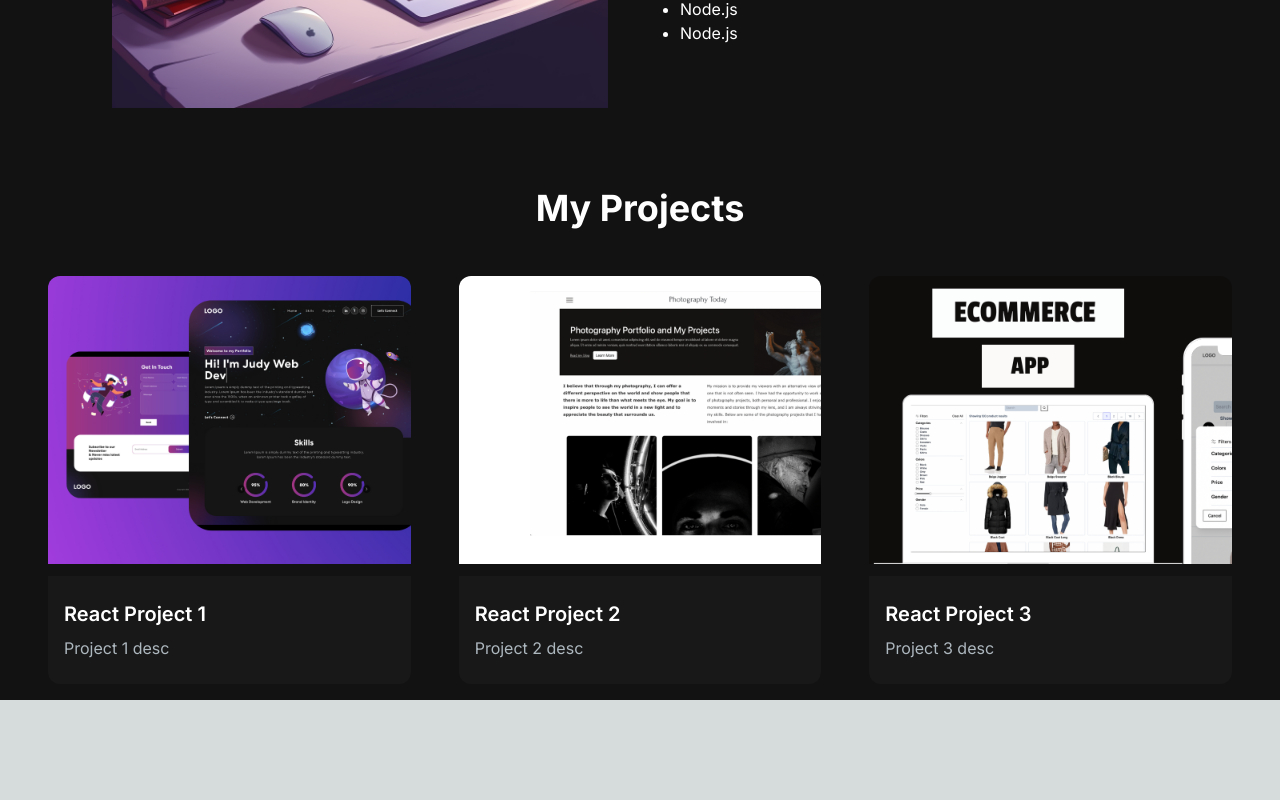
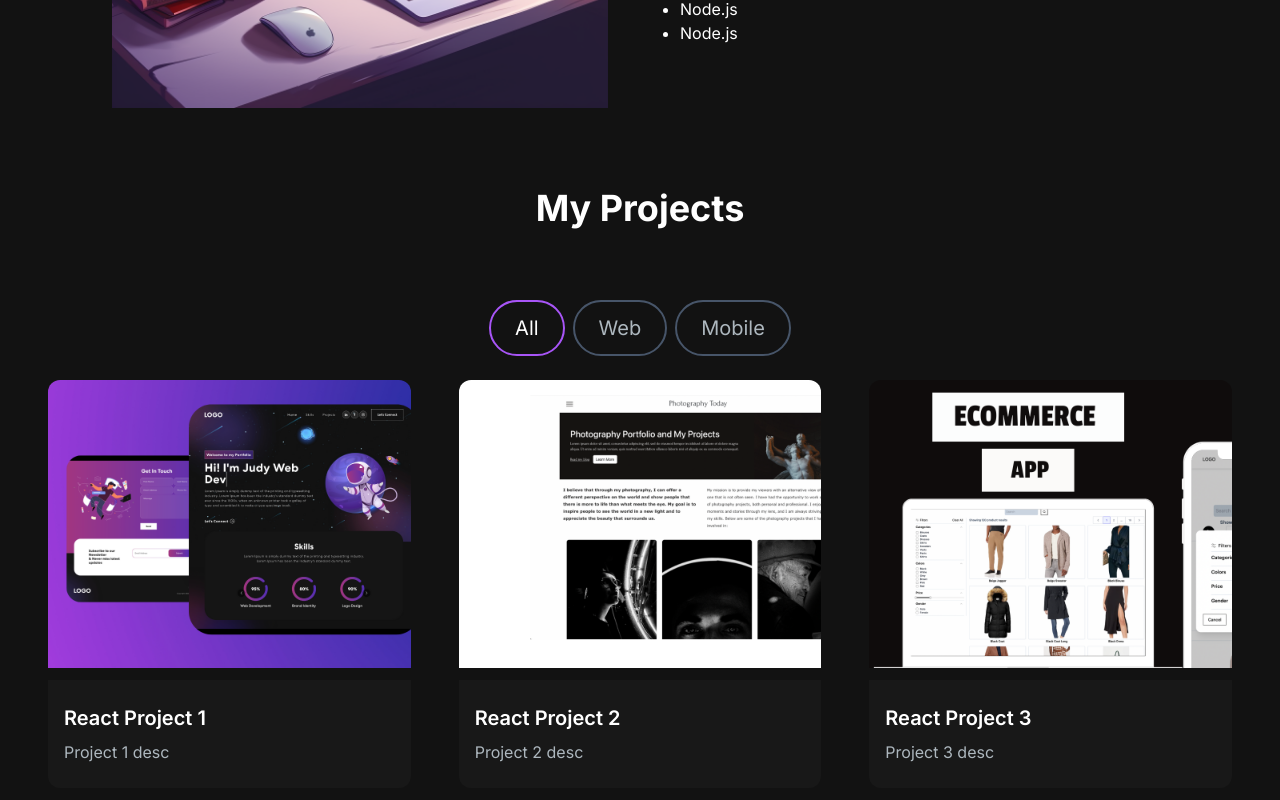
Before and after one commit to tejasdhanani/tejasdhanani-portfolio, a Next.js app: page / in a window 1280 px wide. Shown: the part 964-1764 px from the top of the page. Before the commit the page ends 1664 px from the top, so only its background shows below. Built offline with nearby package versions, Linux system fonts and the light colour scheme.

Commit message:
filter projects

```diff
--- /dev/null
+++ b/app/components/ProjectTag.jsx
@@ -0,0 +1,15 @@
+const ProjectTag = ({ name, onClick, isSelected }) => {
+    const buttonStyles = isSelected
+        ? "text-white border-purple-500"
+        : "text-[#ADB7BE] border-slate-600 hover:border-white";
+    return (
+        <button
+            className={`${buttonStyles} rounded-full border-2 px-6 py-3 text-xl cursor-pointer`}
+            onClick={() => onClick(name)}
+        >
+            {name}
+        </button>
+    );
+};
+
+export default ProjectTag;
--- a/app/components/ProjectsSection.jsx
+++ b/app/components/ProjectsSection.jsx
@@ -1,4 +1,7 @@
+"use client"
+import { useState } from "react"
 import ProjectCard from "./ProjectCard"
+import ProjectTag from "./ProjectTag"
 
 const projectsData = [
   {
@@ -24,7 +27,7 @@
     title: "React Project 3",
     description: "Project 3 desc",
     image: "/projects/3.png",
-    tag: ["All", "Web"],
+    tag: ["All"],
     gitUrl: "#",
     previewUrl: "#"
   }
@@ -32,13 +35,26 @@
 
 
 const ProjectsSection = () => {
+  const [tag, setTag] = useState("All");
+
+  const handleTagChange = (newTag) => {
+    setTag(newTag);
+  }
+
+  const filteredProjects = projectsData.filter((project) => project.tag.includes(tag));
+
   return (
     <>
       <h2 className="text-center text-4xl font-bold text-white mt-4 mb-8 md:mb-12">
         My Projects
       </h2>
+      <div className="text-white flex flex-row justify-center items-center gap-2 py-6">
+        <ProjectTag onClick={handleTagChange} name="All" isSelected={tag === "All"} />
+        <ProjectTag onClick={handleTagChange} name="Web" isSelected={tag === "Web"} />
+        <ProjectTag onClick={handleTagChange} name="Mobile" isSelected={tag === "Mobile"} />
+      </div>
       <div className="grid md:grid-cols-3 gap-8 md:gap-12">
-        {projectsData.map((project) => <ProjectCard key={project.id} title={project.title} description={project.description} imgUrl={project.image} gitUrl={project.gitUrl} previewUrl={project.previewUrl} />)}
+        {filteredProjects.map((project) => <ProjectCard key={project.id} title={project.title} description={project.description} imgUrl={project.image} gitUrl={project.gitUrl} previewUrl={project.previewUrl} />)}
       </div>
     </>
   )
```
